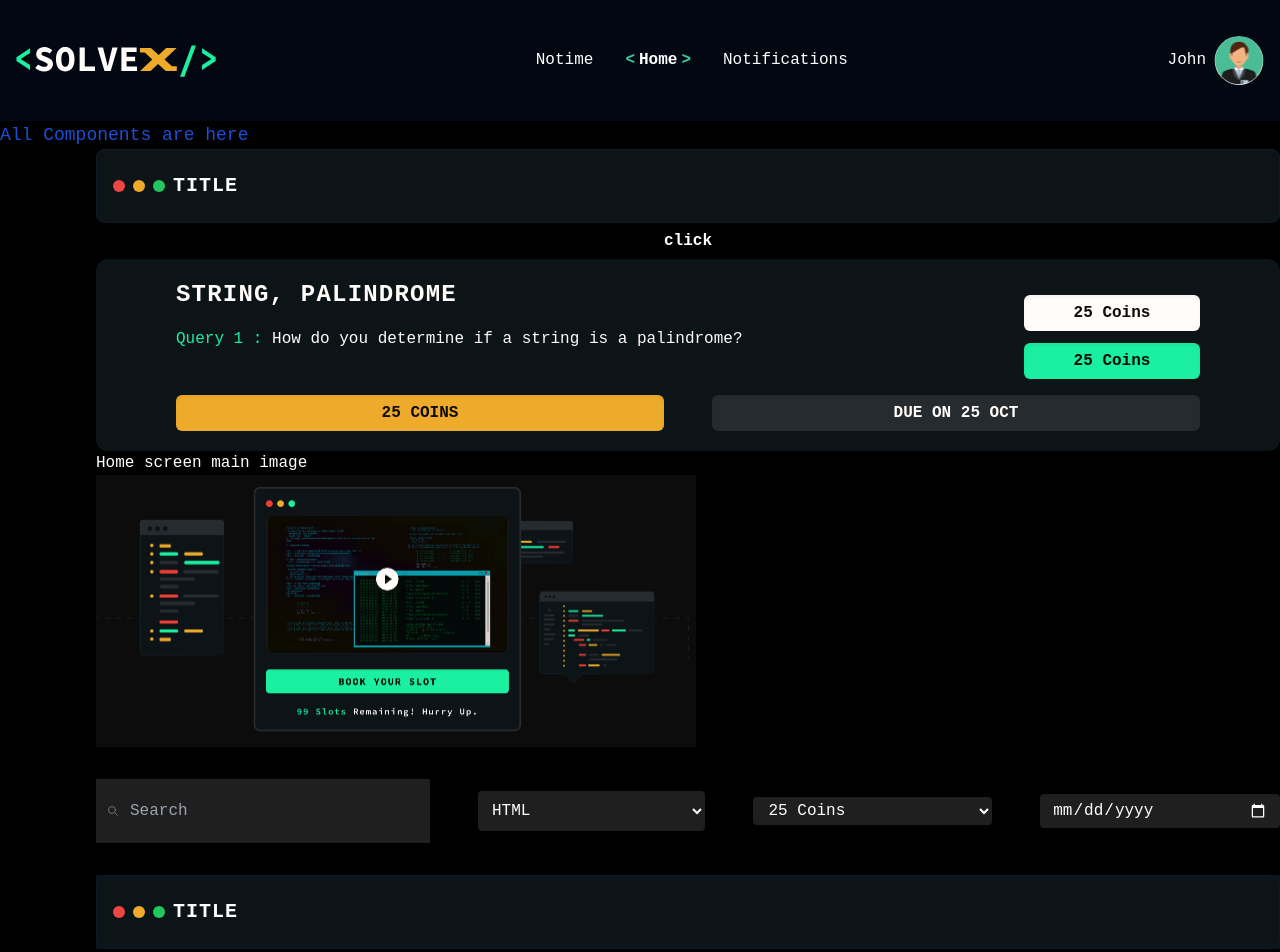
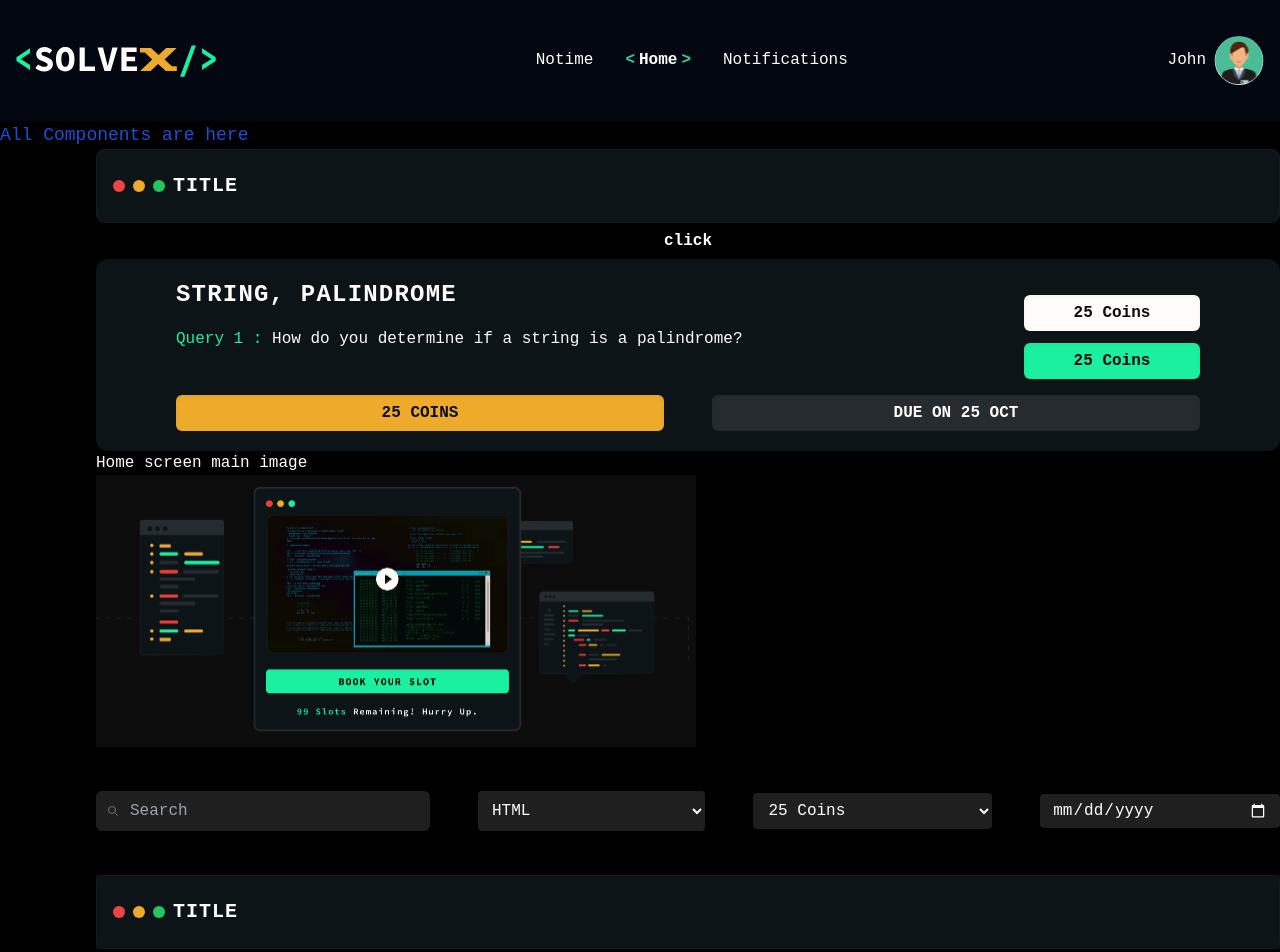
Before and after one commit to DareDevilStudios/notime-solve-x, a Next.js app: page /componentsDisplay in a window 1280 px wide. Shown: the top 952 px of the page. Built offline with nearby package versions, Linux system fonts and the light colour scheme.

Commit message:
some changes made in filter

```diff
--- a/src/common/components/Filter_questions.jsx
+++ b/src/common/components/Filter_questions.jsx
@@ -5,7 +5,7 @@ const Filter_questions = () => {
   return (
     <div className="bg-black h-[4rem] my-8">
       <form className="w-full h-full flex items-center gap-12 justify-center">
-        <div class="flex h-full items-center justify-center gap-x-3  pointer-events-none bg-white bg-opacity-[12%] px-3 py-1">
+        <div class="flex py-2 items-center justify-center gap-x-3  pointer-events-none bg-white bg-opacity-[12%] px-3 rounded-md">
           <svg
             class="w-2.5 h-4 text-gray-500"
             aria-hidden="true"
@@ -29,7 +29,7 @@ const Filter_questions = () => {
             placeholder="Search"
           />
         </div>
-        <select className="p-2.5 text-white w-[18rem]    bg-white   bg-opacity-[12%] rounded ">
+        <select className="p-2.5 text-white w-[18rem] bg-white bg-opacity-[12%] rounded ">
           <option>HTML</option>
           <option>Tailwindcss</option>
           <option>Javascript</option>
@@ -37,7 +37,7 @@ const Filter_questions = () => {
           <option>React</option>
           <option>next</option>
         </select>
-        <select className="px-3 py-1 w-[19rem] text-white     bg-white   bg-opacity-[12%] rounded">
+        <select className="px-3 py-2 w-[19rem] text-white     bg-white   bg-opacity-[12%] rounded">
           <option>25 Coins</option>
           <option>50 Coins</option>
           <option>75 Coins</option>
```
